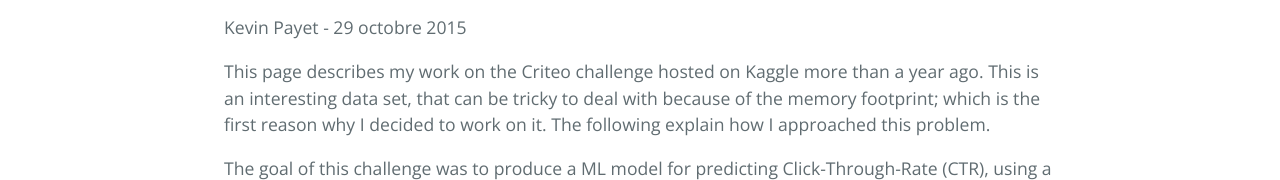
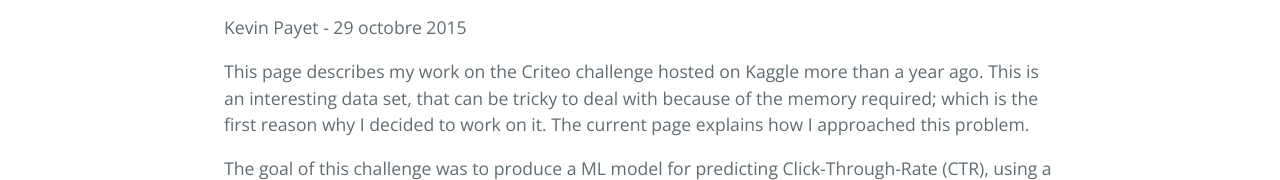
Before and after one commit to KPayet/CriteoKaggle, a plain HTML site: page index.html in a window 1280 px wide. Shown: the part 424-604 px from the top of the page. Drawn offline with nearby package versions, Linux system fonts and the light colour scheme.

Commit message:
Corrected a simple typo.

```diff
--- a/index.html
+++ b/index.html
@@ -24,7 +24,7 @@
 
 <p>Kevin Payet - 29 octobre 2015  </p>
 
-<p>This page describes my work on the Criteo challenge hosted on Kaggle more than a year ago. This is an interesting data set, that can be tricky to deal with because of the memory footprint; which is the first reason why I decided to work on it. The following explain how I approached this problem.</p>
+<p>This page describes my work on the Criteo challenge hosted on Kaggle more than a year ago. This is an interesting data set, that can be tricky to deal with because of the memory required; which is the first reason why I decided to work on it. The current page explains how I approached this problem.</p>
 
 <p>The goal of this challenge was to produce a ML model for predicting Click-Through-Rate (CTR), using a bunch of features provided by Criteo. For more details on the challenge, see the <a href="https://www.kaggle.com/c/criteo-display-ad-challenge">Kaggle page</a>. <br/>
 Even though the challenge closed more than a year ago, Criteo keeps the data available <a href="http://labs.criteo.com/downloads/2014-kaggle-display-advertising-challenge-dataset/">here</a>. <br/>
```
